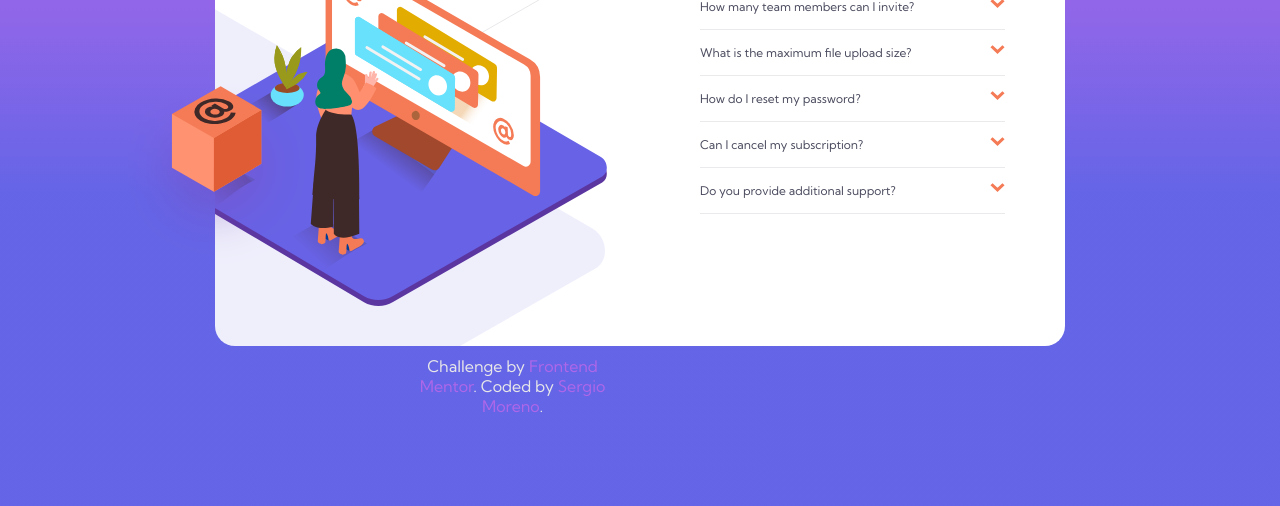
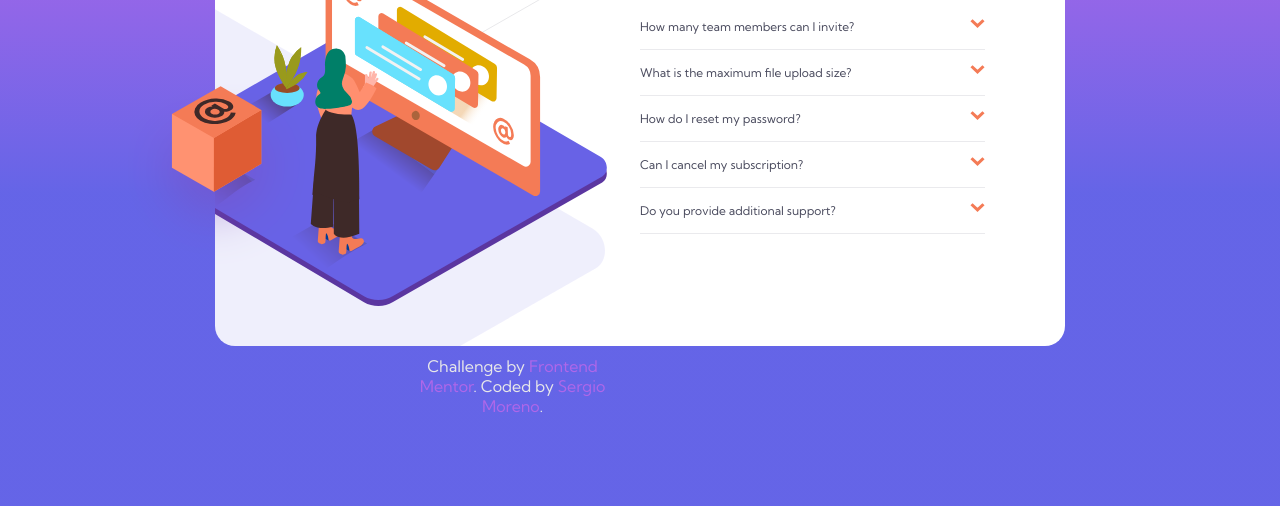
Before and after one commit to SergioMMoreno/FAQ-accordion-card-Solution, a plain HTML site: page index.html in a window 1280 px wide. Shown: the part 294-800 px from the top of the page. Drawn offline with Linux system fonts and the light colour scheme.

Commit message:
Update style.css

```diff
--- a/css/style.css
+++ b/css/style.css
@@ -68,7 +68,7 @@ h2 {
 
 /* acordeon */
 .acordeon{
-    margin: 0 60px;
+    margin: 20px 80px 0 0;
     font-size: 12px;
 }
 
```
